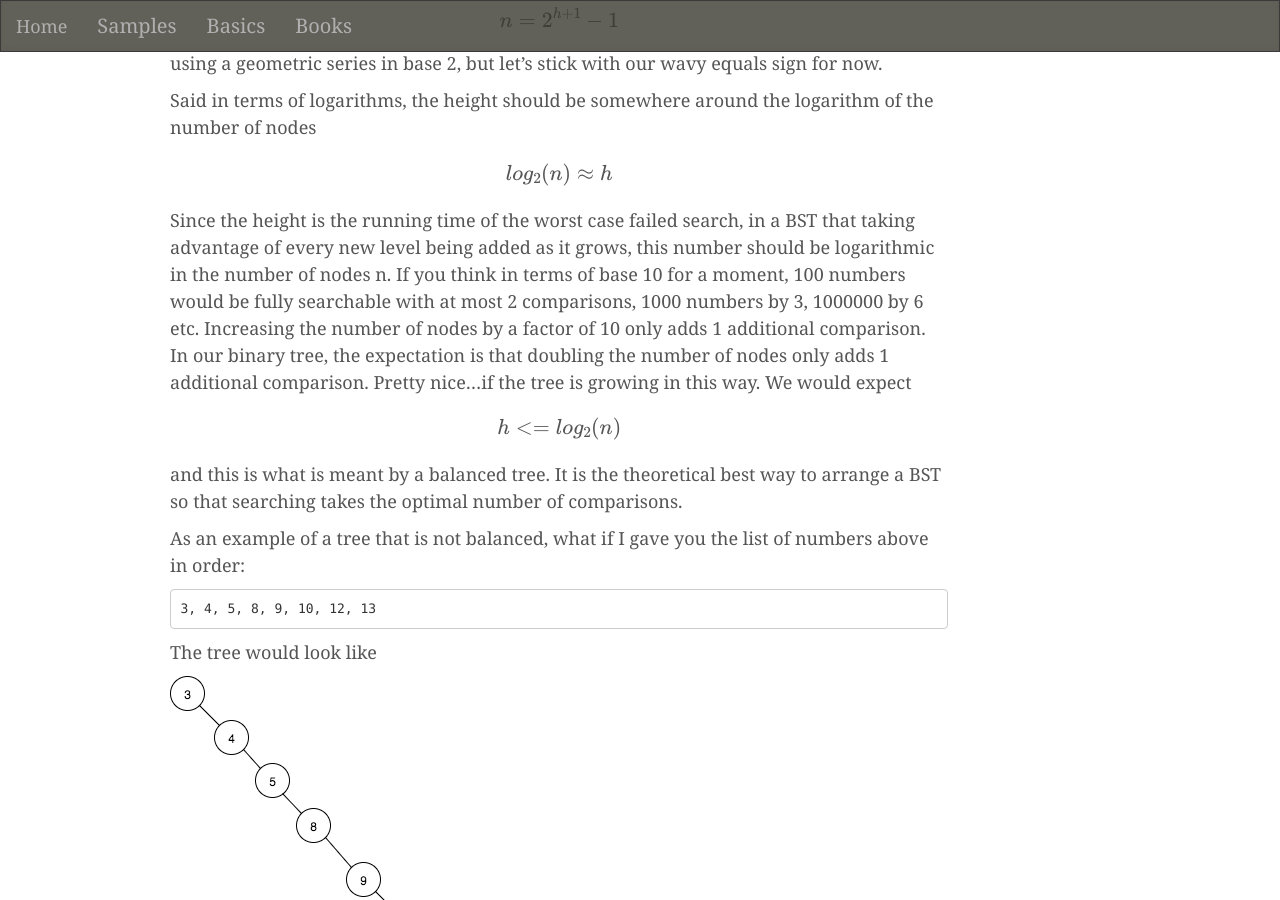
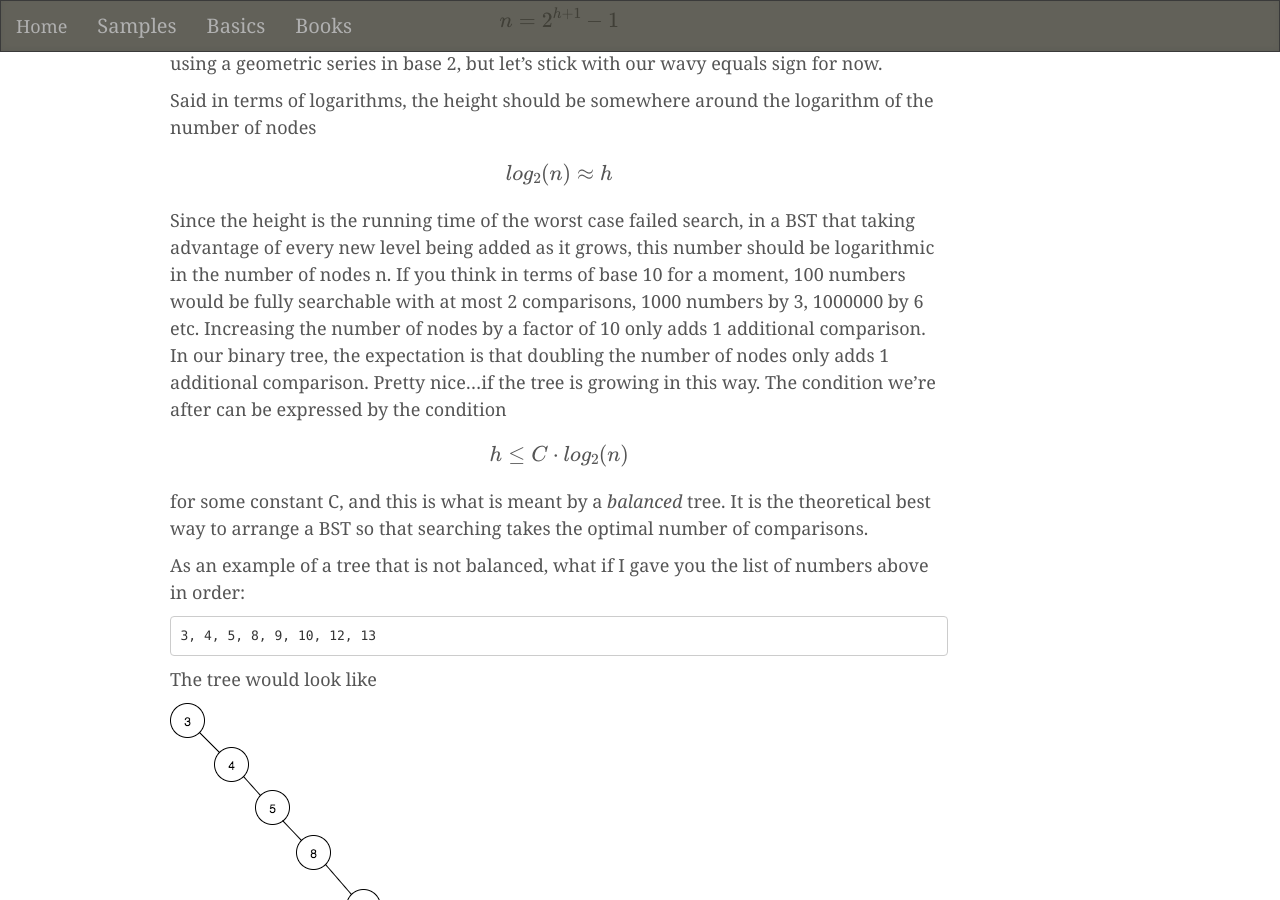
Before and after one commit to chasefranks/chasefranks.github.io, a Jekyll site: the page built from _posts/2017-12-05-intro-red-black-trees.md, in a window 1280 px wide and 900 px high, scrolled down 2057 px. Built offline with Jekyll 4.4.1, drawn with Linux system fonts in a browser that asks for light colours; formulas are drawn with MathJax 3; comment, search, counter and statistics services are not loaded.

Commit message:
update post intro to red black trees

```diff
--- a/_posts/2017-12-05-intro-red-black-trees.md
+++ b/_posts/2017-12-05-intro-red-black-trees.md
@@ -56,11 +56,11 @@ Said in terms of logarithms, the height should be somewhere around the logarithm
 
 $$log_{2} (n) \approx h$$
 
-Since the height is the running time of the worst case failed search, in a BST that taking advantage of every new level being added as it grows, this number should be logarithmic in the number of nodes n. If you think in terms of base 10 for a moment, 100 numbers would be fully searchable with at most 2 comparisons, 1000 numbers by 3, 1000000 by 6 etc. Increasing the number of nodes by a factor of 10 only adds 1 additional comparison. In our binary tree, the expectation is that doubling the number of nodes only adds 1 additional comparison. Pretty nice...if the tree is growing in this way. We would expect
+Since the height is the running time of the worst case failed search, in a BST that taking advantage of every new level being added as it grows, this number should be logarithmic in the number of nodes n. If you think in terms of base 10 for a moment, 100 numbers would be fully searchable with at most 2 comparisons, 1000 numbers by 3, 1000000 by 6 etc. Increasing the number of nodes by a factor of 10 only adds 1 additional comparison. In our binary tree, the expectation is that doubling the number of nodes only adds 1 additional comparison. Pretty nice...if the tree is growing in this way. The condition we're after can be expressed by the condition
 
-$$ h <= log_{2} (n) $$
+$$ h \leq C \cdot log_{2} (n) $$
 
-and this is what is meant by a balanced tree. It is the theoretical best way to arrange a BST so that searching takes the optimal number of comparisons.
+for some constant C, and this is what is meant by a *balanced* tree. It is the theoretical best way to arrange a BST so that searching takes the optimal number of comparisons.
 
 As an example of a tree that is not balanced, what if I gave you the list of numbers above in order:
 
```
